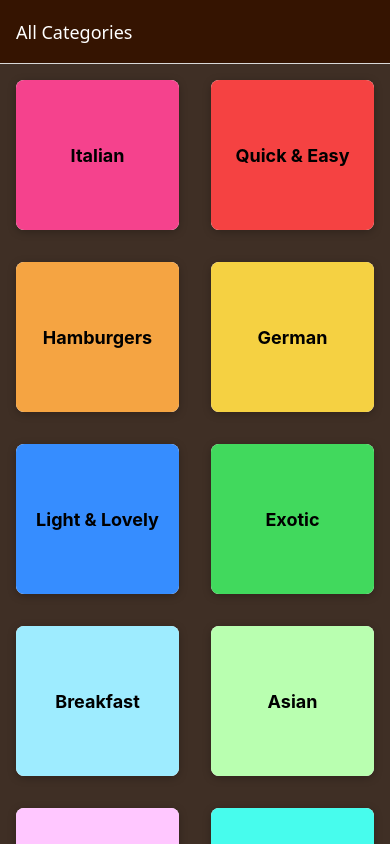
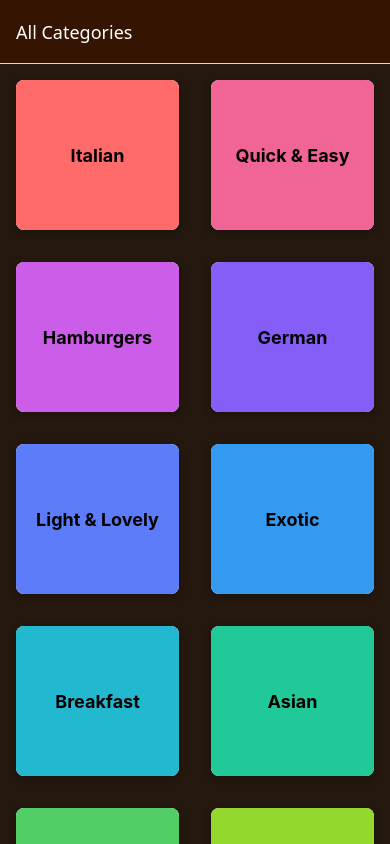
Before and after one commit to e-saeedi/rn-03-Meals-app, a React Native app: screen /MealsCategories in a window 390 px wide. Built offline with nearby package versions, Linux system fonts and the light colour scheme.

Commit message:
add Colors.js

```diff
--- a/App.js
+++ b/App.js
@@ -6,6 +6,7 @@ import { createNativeStackNavigator } from "@react-navigation/native-stack";
 import CategoriesScreen from "./screens/CategoriesScreen";
 import MealsOverviewScreen from "./screens/MealsOverViewScreen";
 import MealDetailScreen from "./screens/MealDetailScreen";
+import Colors from "./constants/colors";
 
 const Stack = createNativeStackNavigator();
 
@@ -17,9 +18,9 @@ export default function App() {
       <NavigationContainer>
         <Stack.Navigator
           screenOptions={{
-            headerStyle: { backgroundColor: "#351401" },
+            headerStyle: { backgroundColor: Colors.primary800 },
             headerTintColor: "white",
-            contentStyle: { backgroundColor: "#3f2f25" },
+            contentStyle: { backgroundColor: Colors.bg500 },
           }}
         >
           <Stack.Screen
--- a/components/MealDetail/List.js
+++ b/components/MealDetail/List.js
@@ -1,4 +1,5 @@
 import { Text, View, StyleSheet } from "react-native";
+import Colors from "../../constants/colors";
 
 function List({ data }) {
   return data.map((dataPoint) => (
@@ -16,10 +17,10 @@ const styles = StyleSheet.create({
     paddingVertical: 4,
     marginVertical: 4,
     marginHorizontal: 12,
-    backgroundColor: "#e2b497",
+    backgroundColor: Colors.text200,
   },
   itemText: {
-    color: "#351401",
+    color: Colors.primary800,
     textAlign: "center",
   },
 });
--- a/components/MealDetail/Subtitle.js
+++ b/components/MealDetail/Subtitle.js
@@ -1,5 +1,6 @@
 import { Children } from "react";
 import { View, Text, StyleSheet } from "react-native";
+import Colors from "../../constants/colors";
 
 function Subtitle({ children }) {
   return (
@@ -12,14 +13,14 @@ export default Subtitle;
 
 const styles = StyleSheet.create({
   subtitlecontainer: {
-    borderBottomColor: "#e2b497",
+    borderBottomColor: Colors.text200,
     borderBottomWidth: 2,
     marginHorizontal: 12,
     marginVertical: 4,
     padding: 6,
   },
   subtitle: {
-    color: "#e2b497",
+    color: Colors.text200,
     fontSize: 18,
     fontWeight: "bold",
     textAlign: "center",
--- /dev/null
+++ b/constants/colors.js
@@ -0,0 +1,25 @@
+const Colors = {
+  primary500: "#f4511e", // Vibrant Orange-Red (Action/Header)
+  primary800: "#351401", // Deep Brown (Dark Background/Status Bar)
+  accent: "#ffc107",     // Amber (Highlight/Star)
+
+  bg500: "#24180f",      // Deep Espresso (Main Background)
+  bg200: "#3f2f25",      // Dark Cocoa (Card/Section Background)
+
+  text500: "#ffffff",    // Pure White
+  text200: "#e4baa1",    // Soft Peach/Beige (Muted Text)
+
+  // Category Colors (Stylish Mix)
+  catItalian: "#ff6b6b",
+  catQuick: "#f06595",
+  catHam: "#cc5de8",
+  catGerman: "#845ef7",
+  catLight: "#5c7cfa",
+  catExotic: "#339af0",
+  catBreakfast: "#22b8cf",
+  catAsian: "#20c997",
+  catFrench: "#51cf66",
+  catSummer: "#94d82d",
+};
+
+export default Colors;
--- a/data/dummy-data.js
+++ b/data/dummy-data.js
@@ -1,17 +1,18 @@
 import Category from "../models/category";
 import Meal from "../models/meal";
+import Colors from "../constants/colors";
 
 export const CATEGORIES = [
-  new Category("c1", "Italian", "#f5428d"),
-  new Category("c2", "Quick & Easy", "#f54242"),
-  new Category("c3", "Hamburgers", "#f5a442"),
-  new Category("c4", "German", "#f5d142"),
-  new Category("c5", "Light & Lovely", "#368dff"),
-  new Category("c6", "Exotic", "#41d95d"),
-  new Category("c7", "Breakfast", "#9eecff"),
-  new Category("c8", "Asian", "#b9ffb0"),
-  new Category("c9", "French", "#ffc7ff"),
-  new Category("c10", "Summer", "#47fced"),
+  new Category("c1", "Italian", Colors.catItalian),
+  new Category("c2", "Quick & Easy", Colors.catQuick),
+  new Category("c3", "Hamburgers", Colors.catHam),
+  new Category("c4", "German", Colors.catGerman),
+  new Category("c5", "Light & Lovely", Colors.catLight),
+  new Category("c6", "Exotic", Colors.catExotic),
+  new Category("c7", "Breakfast", Colors.catBreakfast),
+  new Category("c8", "Asian", Colors.catAsian),
+  new Category("c9", "French", Colors.catFrench),
+  new Category("c10", "Summer", Colors.catSummer),
 ];
 
 export const MEALS = [
--- a/screens/MealDetailScreen.js
+++ b/screens/MealDetailScreen.js
@@ -13,6 +13,7 @@ import Subtitle from "../components/MealDetail/Subtitle";
 import List from "../components/MealDetail/List";
 import { useLayoutEffect } from "react";
 import IconButton from "../components/IconButton";
+import Colors from "../constants/colors";
 
 function MealDetailScreen({ route, navigation }) {
   const mealId = route.params.mealId;
@@ -64,6 +65,7 @@ export default MealDetailScreen;
 const styles = StyleSheet.create({
   rootcontainer: {
     marginBottom: 32,
+    backgroundColor: Colors.bg500,
   },
   image: {
     width: "100%",
@@ -74,10 +76,10 @@ const styles = StyleSheet.create({
     fontSize: 24,
     margin: 8,
     textAlign: "center",
-    color: "white",
+    color: Colors.text500,
   },
   detailText: {
-    color: "white",
+    color: Colors.text200,
   },
   listouterContainer: {
     alignItems: "center",
```
